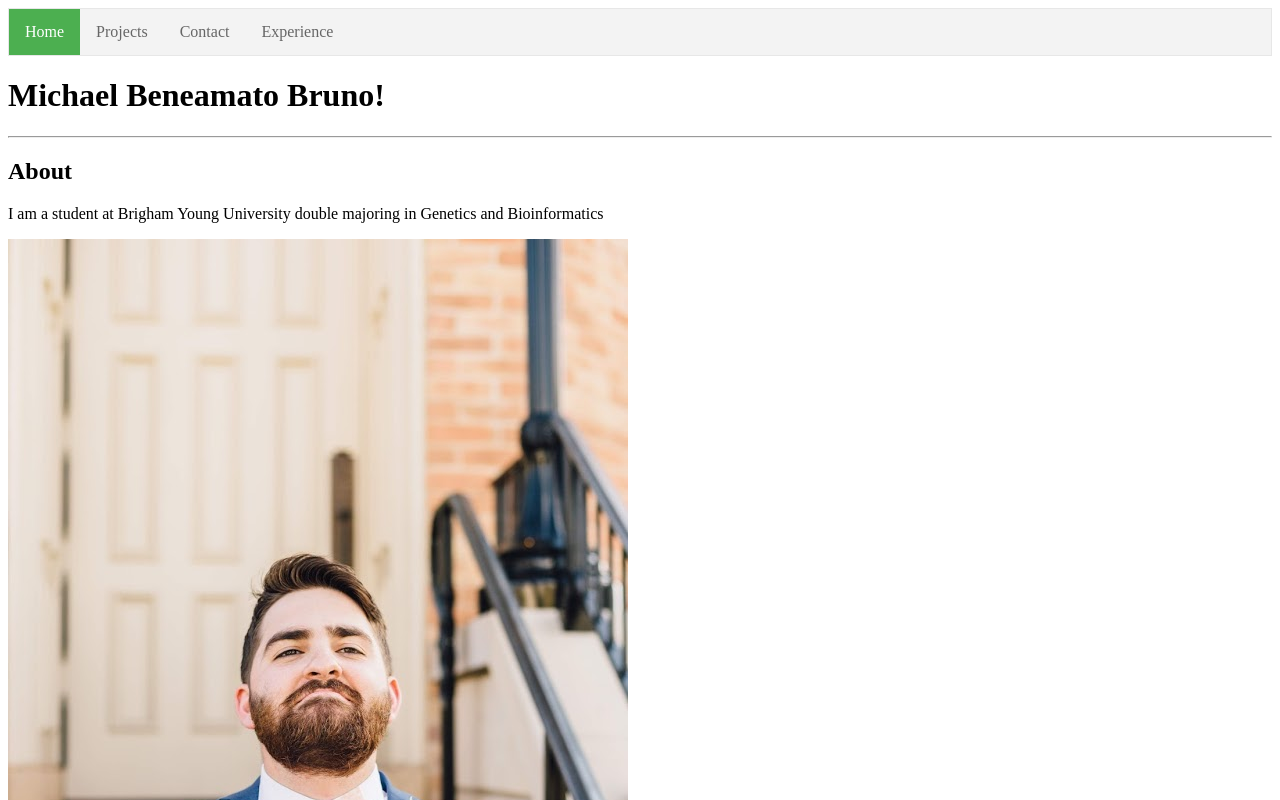
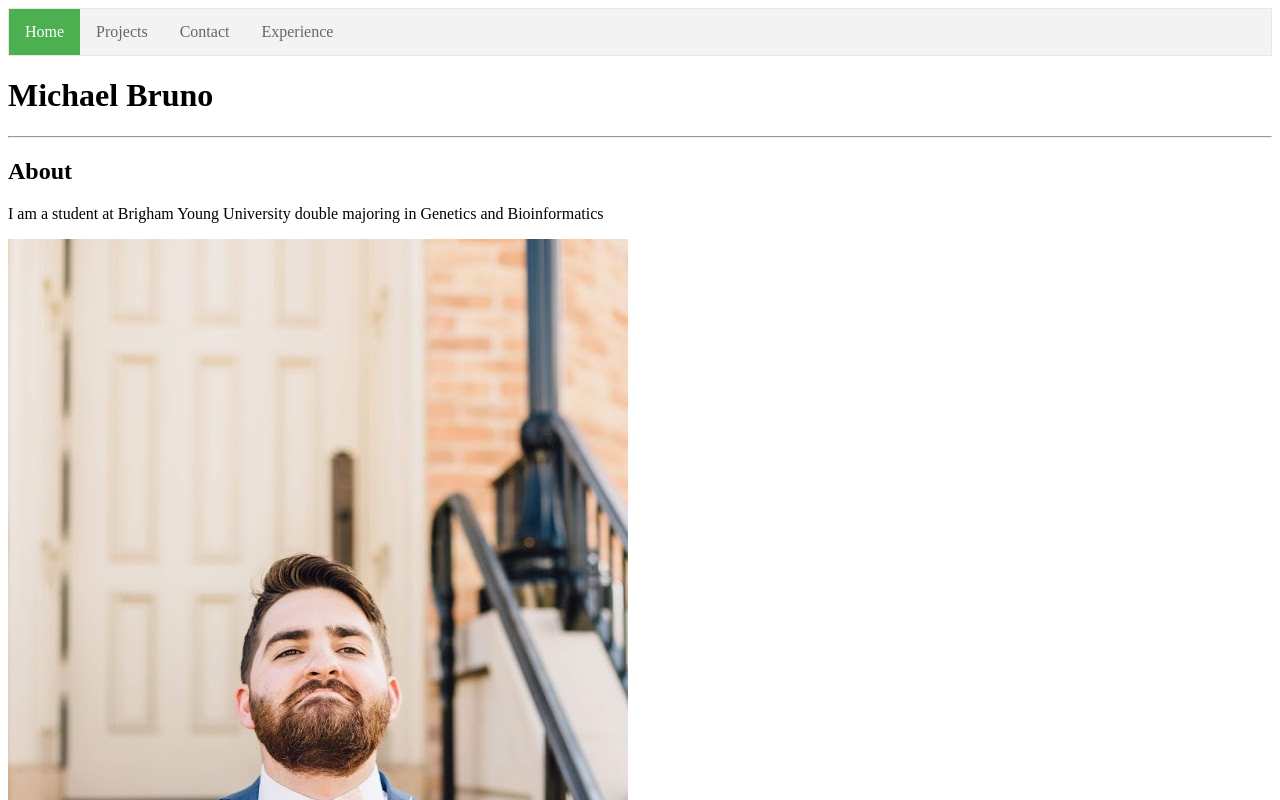
Before and after one commit to michaelbeneamatobruno/CS260, a plain HTML site: page portfolio/index.html in a window 1280 px wide. Shown: the top 800 px of the page. Drawn offline with Linux system fonts and the light colour scheme.

Commit message:
commit changes

```diff
--- a/portfolio/index.html
+++ b/portfolio/index.html
@@ -14,7 +14,7 @@
       <li><a href="experience.html">Experience</a></li>
     </ul>
     <h1 class="name">
-      Michael Beneamato Bruno!
+      Michael Bruno
     </h1>
     <hr>
     <div id="about">
```
